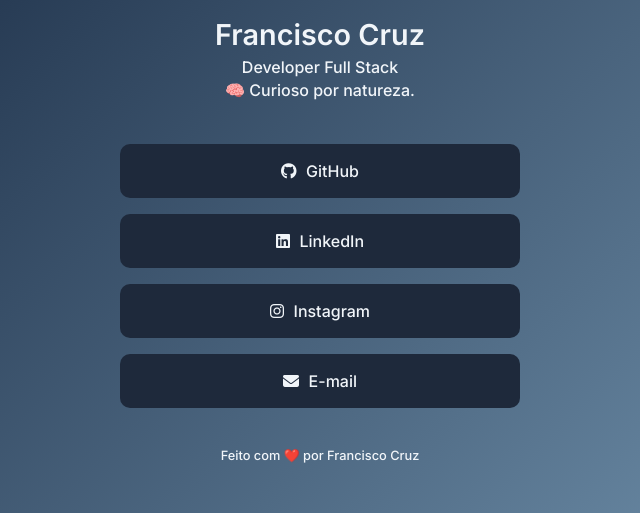
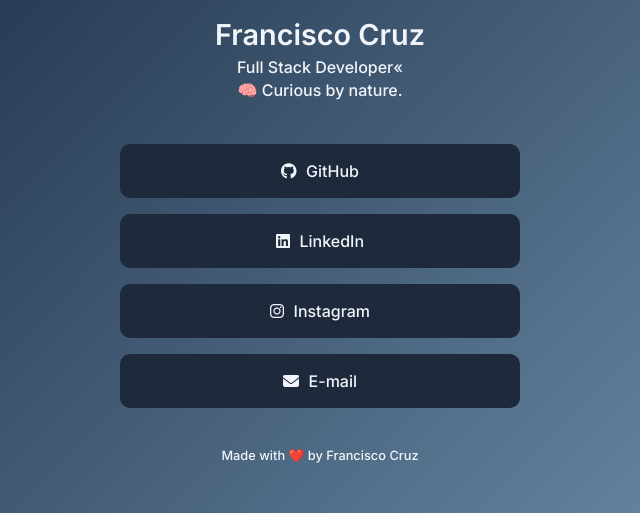
Before and after one commit to DevFranciscoCruz/DevLinks, a plain HTML site: page index.html in a window 1280 px wide. Shown: the part 227-740 px from the top of the page, 320-960 px from the left. Drawn offline with Linux system fonts and the light colour scheme.

Commit message:
Change all to english

```diff
--- a/index.html
+++ b/index.html
@@ -14,8 +14,8 @@
     <div class="profile">
       <img src="assets/img/avatar.jpg" alt="Avatar de Francisco Cruz">
       <h1>Francisco Cruz</h1>
-      <p>Developer Full Stack</p>
-      <p>🧠 Curioso por natureza.</p>
+      <p>Full Stack Developer«</p>
+      <p>🧠 Curious by nature.</p>
     </div>
 
     <div class="links">
@@ -34,7 +34,7 @@
     </div>
 
     <div class="footer">
-      Feito com ❤️ por Francisco Cruz
+      Made with ❤️ by Francisco Cruz
     </div>
   </div>
 </body>
```
